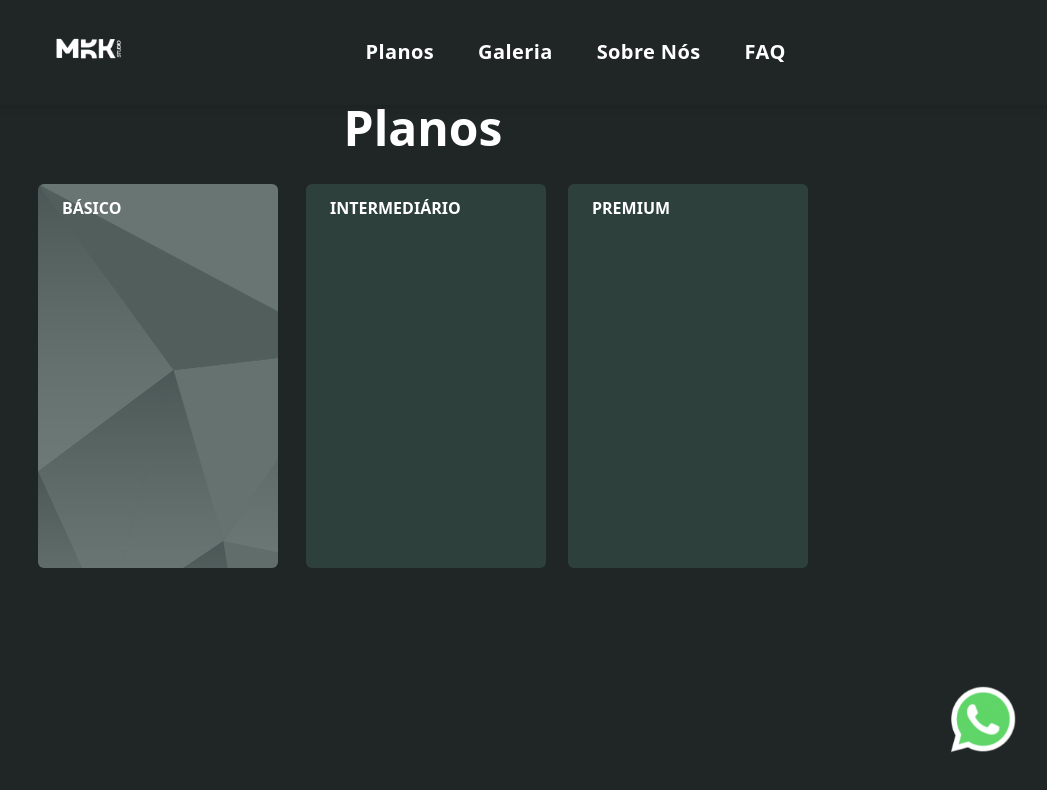
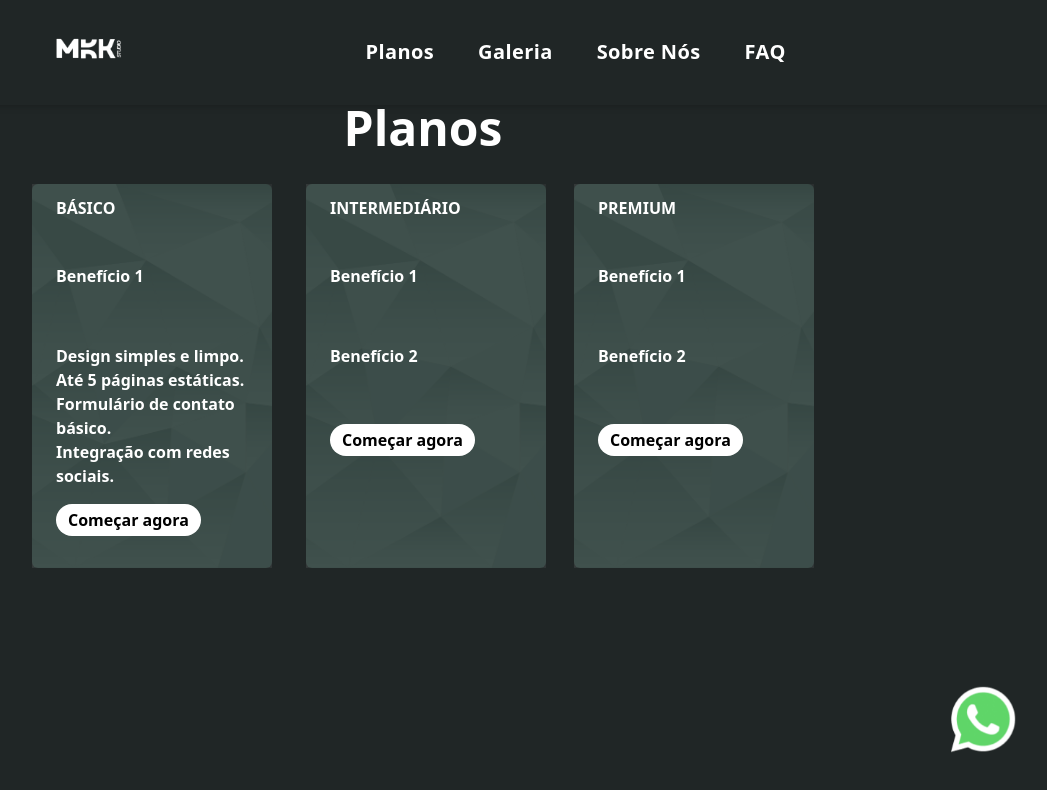
Before and after one commit to davikomura/mdk-studio-landing-page, a React (Vite) app: page /planos in a window 1280 px wide. Shown: the top 790 px of the page, without its empty margins (217-1264 px from the left). Built offline with nearby package versions, Linux system fonts and the light colour scheme.

Commit message:
Tabelas dos Planos

```diff
--- a/src/components/sessions/Planos.jsx
+++ b/src/components/sessions/Planos.jsx
@@ -1,10 +1,11 @@
 import React from 'react'
 import fundovertical from '../../assets/fundolinhas.png'
 import fundohorizontal from '../../assets/fundohorizontal.png'
+import marmore from '../../assets/marmore.png'
 
 export const Planos = () => {
   return (
-    <div>
+    <>
         <div className="absolute inset-0 bg-cover bg-center h-screen bg-custom-color"></div>
         <div className="absolute inset-0"></div>
         <div className="relative z-10">
@@ -14,23 +15,47 @@ export const Planos = () => {
                 </h1>
                 <div class="grid grid-cols-1 sm:grid-cols-2 md:grid-cols-3 lg:grid-cols-3 gap-4 p-4 mb-28">
                     <div className="">
-                        <div className=' bg-color-plan w-60 h-96 rounded-md font-bold'  style={{backgroundImage: "url('src/assets/marmore.png')"}}>
-                            <p className='text-white ml-6 pt-3'>BÁSICO</p>
+                        <div className='bg-color-plan w-60 h-96 rounded-md font-bold relative'>
+                            <img src={marmore} alt="Background Image" className="object-cover object-center w-full h-full opacity-30" />
+                            <div className='text-white ml-6 pt-3 absolute top-0 left-0 bg-opacity-75'>BÁSICO</div>
+                            <div className='text-white ml-6 pt-20 absolute top-0 left-0 bg-opacity-75'>Benefício 1</div>
+                            <div className='text-white ml-6 pt-40 absolute top-0 left-0 bg-opacity-75'>
+                                <p>Design simples e limpo.</p>
+                                <p>Até 5 páginas estáticas.</p>
+                                <p>Formulário de contato básico.</p>
+                                <p>Integração com redes sociais.</p>
+                            </div>
+                            <div className='text-white ml-6 pt-60 absolute top-0 left-0 bg-opacity-75 mt-20'>
+                                <button className='bg-white text-black rounded-2xl px-3 py-1'>Começar agora</button>
                             </div>
                         </div>
-                    <div className="">
-                        <div className='text-white bg-color-plan w-60 h-96 ml-1.5 rounded-md font-bold'>
-                        <p className='ml-6 pt-3'>INTERMEDIÁRIO</p>
+                    </div>
+                    <div className="ml-2">
+                        <div className='bg-color-plan w-60 h-96 rounded-md font-bold relative'>
+                            <img src={marmore} alt="Background Image" className="object-cover object-center w-full h-full opacity-30" />
+                            <div className='text-white ml-6 pt-3 absolute top-0 left-0 bg-opacity-75'>INTERMEDIÁRIO</div>
+                            <div className='text-white ml-6 pt-20 absolute top-0 left-0 bg-opacity-75'>Benefício 1</div>
+                            <div className='text-white ml-6 pt-40 absolute top-0 left-0 bg-opacity-75'>Benefício 2</div>
+                            <div className='text-white ml-6 pt-60 absolute top-0 left-0 bg-opacity-75'>
+                                <button className='bg-white text-black rounded-2xl px-3 py-1'>Começar agora</button>
                             </div>
                         </div>
-                    <div className="">
-                        <div className='text-white bg-color-plan w-60 h-96 ml-1.5 rounded-md font-bold'>
-                        <p className='ml-6 pt-3'>PREMIUM</p>
+                    </div>
+                    <div className="ml-2.5">
+                        <div className='bg-color-plan w-60 h-96 rounded-md font-bold relative'>
+                            <img src={marmore} alt="Background Image" className="object-cover object-center w-full h-full opacity-30" />
+                            <div className='text-white ml-6 pt-3 absolute top-0 left-0 bg-opacity-75'>PREMIUM</div>
+                            <div className='text-white ml-6 pt-20 absolute top-0 left-0 bg-opacity-75'>Benefício 1</div>
+                            <div className='text-white ml-6 pt-40 absolute top-0 left-0 bg-opacity-75'>Benefício 2</div>
+                            <div className='text-white ml-6 pt-60 absolute top-0 left-0 bg-opacity-75'>
+                                <button className='bg-white text-black rounded-2xl px-3 py-1'>Começar agora</button>
                             </div>
                         </div>
                     </div>
                 </div>
             </div>
         </div>
+    </>
+
   )
 }
```
Lines whose indentation alone changed are shown as unchanged.
